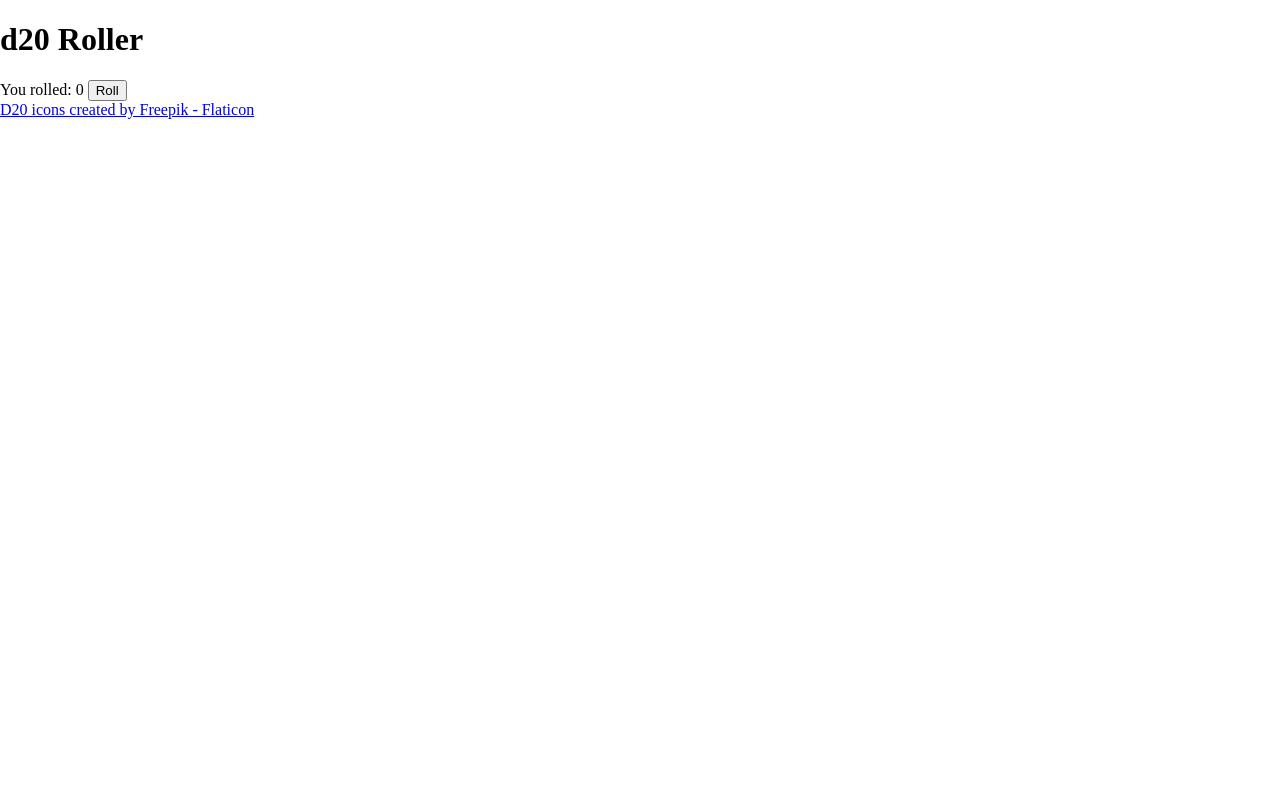
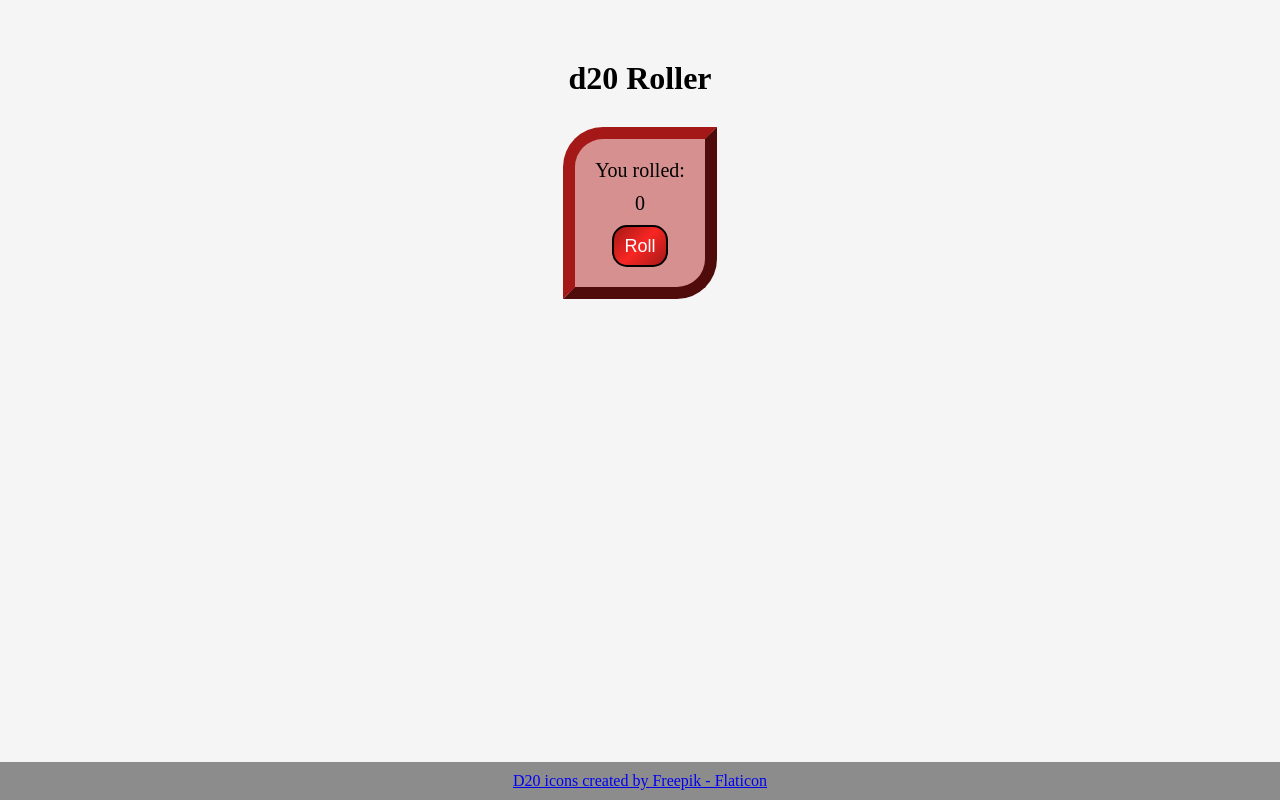
Before and after one commit to Cloud-Services-OAMK/ExpressJS-Dice-Rolling-App, a website: page public/index.html in a window 1280 px wide. Drawn offline with Linux system fonts and the light colour scheme.

Commit message:
Added CSS stling to make it look more or less decent

```diff
--- a/public/CSS/style.css
+++ b/public/CSS/style.css
@@ -2,3 +2,69 @@ body {
     padding: 0px;
     margin: 0px;
 }
+
+#container {
+    position: fixed;
+    bottom: 0;
+    display: flex;
+    flex-direction: column;
+    width: 100%;
+    min-height: 100%;
+    align-items: center;
+    background-color: #f5f5f5;
+}
+
+h1 {
+    margin-top: 60px;
+    margin-bottom: 30px;
+}
+
+#form {
+    border: 12px outset #A41917;
+    border-radius: 40px 0px 40px 0px;
+    display: flex;
+    flex-direction: column;
+    align-items: center;
+    padding: 20px;
+    gap: 10px;
+    font-size: 20px;
+    background-color: rgba(189, 60, 58, 0.541);
+}
+
+footer {
+    position: fixed;
+    bottom: 0;
+    display: flex;
+    flex-direction: column;
+    padding: 10px;
+    width: 100%;
+    background-color: #8c8c8c;
+    align-items: center;
+}
+
+button {
+
+    color: rgb(255, 255, 255);
+    font-size: 18px;
+    line-height: 18px;
+    padding: 10px;
+    border-radius: 15px;
+    font-family: Arial, Helvetica, sans-serif;
+    font-weight: normal;
+    text-decoration: none;
+    font-style: normal;
+    font-variant: normal;
+    text-transform: none;
+    background-image: linear-gradient(135deg, rgb(164, 25, 23) 0%, rgb(247, 38, 35) 50%, rgb(164, 25, 23) 100%);
+    box-shadow: rgba(0, 0, 0, 0) 0px 0px 0px 0px;
+    border: 2px solid rgb(0, 0, 0);
+    display: inline-block;
+}
+
+button:hover {
+    background: #A41917;
+}
+
+button:active {
+    background: #A41917;
+}
```
